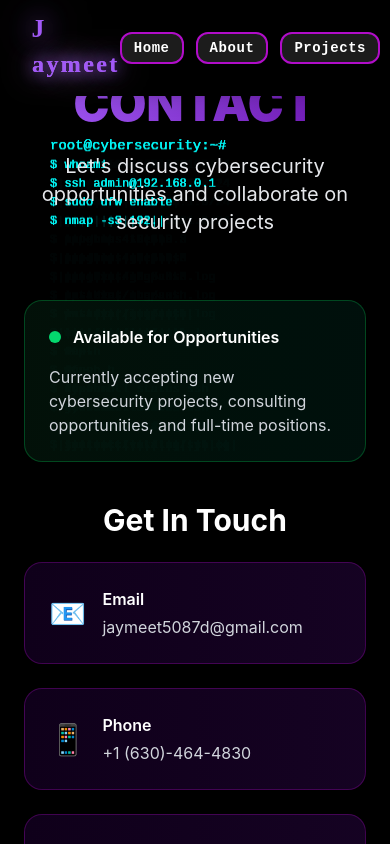
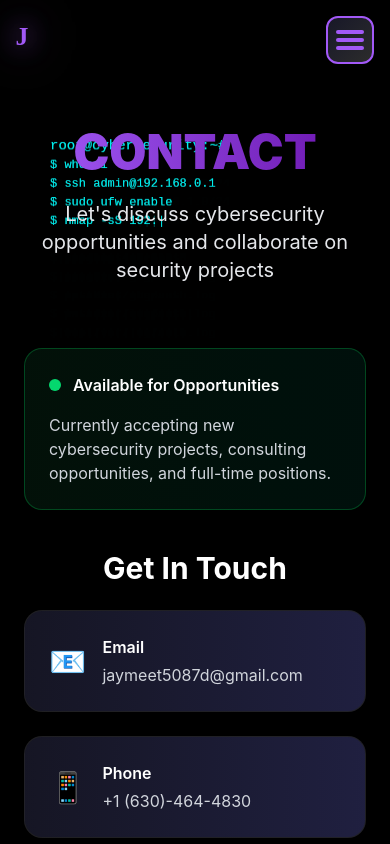
Before and after one commit to Jaymeet2003/Portfolio, a React (Vite) app: page /#/contact in a window 390 px wide. Shown: the top 844 px of the page. Built offline with nearby package versions, Linux system fonts and the light colour scheme.

Commit message:
fixes for phone

```diff
--- a/src/components/CyberBackgroundEffects.jsx
+++ b/src/components/CyberBackgroundEffects.jsx
@@ -322,7 +322,7 @@ const TerminalWindow = ({ canvasRef }) => {
 
     function drawTerminal() {
       // Terminal background
-      ctx.fillStyle = 'rgba(0, 0, 0, 0.01)';
+      ctx.fillStyle = 'rgba(0, 0, 0, 0.35)'; // Even darker background
       ctx.fillRect(terminalX - 10, terminalY - 30, 600, 400);
 
       // Remove Terminal border
--- a/src/components/Navbar.jsx
+++ b/src/components/Navbar.jsx
@@ -1,8 +1,8 @@
 import React from 'react';
-import { motion } from 'framer-motion';
+import { motion as m } from 'framer-motion';
 import { Link, useLocation } from 'react-router-dom';
 import gsap from 'gsap';
-import { useRef, useEffect } from 'react';
+import { useRef, useEffect, useState } from 'react';
 
 const navLinks = [
   { to: '/', label: 'Home' },
@@ -14,6 +14,8 @@ const navLinks = [
 export default function Navbar() {
   const location = useLocation();
   const jRef = useRef(null);
+  const [menuOpen, setMenuOpen] = useState(false);
+
   useEffect(() => {
     if (jRef.current) {
       // Continuous live effect: gentle floating, pulsing, and glow
@@ -35,7 +37,9 @@ export default function Navbar() {
         delay: 1.2,
       });
     }
-  }, []);
+    // Close menu on route change
+    setMenuOpen(false);
+  }, [location.pathname]);
   function handleJHover() {
     if (jRef.current) {
       gsap.to(jRef.current, {
@@ -59,15 +63,15 @@ export default function Navbar() {
     }
   }
   return (
-    <motion.nav
+    <m.nav
       initial={{ y: -60, opacity: 0 }}
       animate={{ y: 0, opacity: 1 }}
       transition={{ duration: 0.8, ease: 'backOut' }}
-      className="w-full flex items-center justify-between px-8 py-4 bg-[#000000] bg-opacity-100 shadow-lg fixed top-0 left-0 z-30 backdrop-blur-md"
+      className="w-full flex items-center justify-between px-4 sm:px-8 py-4 bg-[#000000] bg-opacity-100 shadow-lg fixed top-0 left-0 z-30 backdrop-blur-md"
     >
       <Link to="/" style={{ textDecoration: 'none', display: 'inline-block' }}>
-        <motion.div
-          className="text-2xl font-bold tracking-widest bg-gradient-to-r from-[#A259F7] via-[#CBA0E3] to-[#6A0DAD] bg-clip-text text-transparent"
+        <m.div
+          className="text-2xl font-bold tracking-widest bg-gradient-to-r from-[#A259F7] via-[#CBA0E3] to-[#6A0DAD] bg-clip-text text-transparent whitespace-nowrap"
           initial={{ textShadow: '0 0 0px #A259F7' }}
           animate={{
             textShadow: [
@@ -87,10 +91,51 @@ export default function Navbar() {
           >
             J
           </span>
-          aymeet
-        </motion.div>
+        </m.div>
       </Link>
-      <div className="flex gap-3 text-sm font-semibold">
+      {/* Hamburger Icon for Mobile */}
+      <m.button
+        className="sm:hidden flex flex-col justify-center items-center w-12 h-12 rounded-xl border-2 border-[#A259F7] bg-gradient-to-br from-[#181828] to-[#2C2C2C] focus:outline-none focus:ring-2 focus:ring-[#A259F7] ml-2 shadow-md relative"
+        aria-label="Open menu"
+        onClick={() => setMenuOpen(!menuOpen)}
+        whileTap={{ scale: 0.92, rotateZ: menuOpen ? -10 : 10 }}
+        whileHover={{ scale: 1.08, rotateZ: menuOpen ? 8 : -8 }}
+        animate={{
+          rotateY: menuOpen ? 20 : 0,
+          scale: menuOpen ? 1.12 : 1,
+        }}
+        transition={{ type: 'spring', stiffness: 400, damping: 30 }}
+        style={{ zIndex: 40, perspective: 400 }}
+      >
+        <m.span
+          className={`block w-7 h-1 rounded-full bg-[#A259F7] mb-1`}
+          animate={{
+            rotate: menuOpen ? 45 : 0,
+            y: menuOpen ? 8 : 0,
+            scaleX: menuOpen ? 1.1 : 1,
+          }}
+          transition={{ type: 'spring', stiffness: 400, damping: 30 }}
+        />
+        <m.span
+          className={`block w-7 h-1 rounded-full bg-[#A259F7] mb-1`}
+          animate={{
+            opacity: menuOpen ? 0 : 1,
+            scaleX: menuOpen ? 0.7 : 1,
+          }}
+          transition={{ type: 'spring', stiffness: 400, damping: 30 }}
+        />
+        <m.span
+          className={`block w-7 h-1 rounded-full bg-[#A259F7]`}
+          animate={{
+            rotate: menuOpen ? -45 : 0,
+            y: menuOpen ? -8 : 0,
+            scaleX: menuOpen ? 1.1 : 1,
+          }}
+          transition={{ type: 'spring', stiffness: 400, damping: 30 }}
+        />
+      </m.button>
+      {/* Nav Links */}
+      <div className="hidden sm:flex gap-3 text-sm font-semibold">
         {navLinks.map(link => {
           const isActive = location.pathname === link.to;
           return (
@@ -100,7 +145,7 @@ export default function Navbar() {
               className={isActive ? 'block' : 'block'}
               style={{ textDecoration: 'none' }}
             >
-              <motion.div
+              <m.div
                 whileHover={{
                   scale: 1.08,
                   boxShadow: '0 0 12px 2px #B10DC9, 0 0 24px 4px #CBA0E3',
@@ -137,11 +182,67 @@ export default function Navbar() {
                 <span className="w-full h-full text-center flex items-center justify-center">
                   {link.label}
                 </span>
-              </motion.div>
+              </m.div>
             </Link>
           );
         })}
       </div>
-    </motion.nav>
+      {/* Mobile Dropdown Menu */}
+      {menuOpen && (
+          <m.div className="sm:hidden fixed right-0 w-44 max-w-[95vw] mr-2 bg-[#181828] bg-opacity-95 shadow-2xl border-t-2 border-[#A259F7] flex flex-col items-center gap-1 py-3 z-30 animate-fadeInDown rounded-l-2xl mt-[3px]" style={{ top: '4.25rem' }}>
+          {navLinks.map(link => {
+            const isActive = location.pathname === link.to;
+            return (
+              <Link
+                key={link.to}
+                to={link.to}
+                className="w-full"
+                style={{ textDecoration: 'none' }}
+                onClick={() => setMenuOpen(false)}
+              >
+                <m.div
+                  whileHover={{
+                    scale: 1.08,
+                    boxShadow: '0 0 8px 1px #B10DC9, 0 0 16px 2px #CBA0E3',
+                    borderColor: '#B10DC9',
+                    background: isActive ? 'rgba(75,0,130,0.10)' : 'rgba(44,44,44,0.65)',
+                    color: isActive ? '#A259F7' : '#fff',
+                  }}
+                  transition={{ type: 'spring', stiffness: 1200, damping: 30, duration: 0.08 }}
+                  className={
+                    'w-11/12 mx-auto mb-1 transition-all duration-75 px-2 py-2 border-2 font-bold select-none shadow-none text-base ' +
+                    (isActive
+                      ? 'bg-[rgba(75,0,130,0.10)] border-[#B10DC9] text-[#A259F7]'
+                      : 'bg-[rgba(44,44,44,0.65)] text-white border-[#B10DC9]')
+                  }
+                  style={{
+                    boxShadow: 'none',
+                    background: isActive ? 'rgba(75,0,130,0.10)' : 'rgba(44,44,44,0.65)',
+                    borderColor: '#B10DC9',
+                    borderRadius: 12,
+                    borderWidth: 2,
+                    fontFamily: 'monospace',
+                    color: isActive ? '#A259F7' : '#fff',
+                    minWidth: 80,
+                    minHeight: 36,
+                    fontSize: 15,
+                    letterSpacing: '0.04em',
+                    WebkitBackdropFilter: 'blur(8px)',
+                    backdropFilter: 'blur(8px)',
+                    padding: '0.25rem 0.75rem',
+                    transition: 'background 75ms, color 75ms, border-color 75ms',
+                    cursor: 'pointer',
+                  }}
+                >
+                  <span className="w-full h-full text-center flex items-center justify-center">
+                    {link.label}
+                  </span>
+                </m.div>
+              </Link>
+            );
+          })}
+        </m.div>
+      )}
+    </m.nav>
   );
 }
--- a/src/pages/About.jsx
+++ b/src/pages/About.jsx
@@ -7,7 +7,7 @@ export default function About() {
   return (
     <>
       <CyberBackgroundEffects effect="cornerWaveAR" className="absolute top-0 left-0 w-[100vw] min-h-[100%] h-[100%] z-[-1]" />
-      <section className="relative min-h-screen py-20 px-6 overflow-hidden">
+      <section className="relative min-h-screen py-20 px-6 overflow-hidden pt-32 sm:pt-20">
         <div className="relative z-10 max-w-6xl mx-auto">
           <motion.div className="text-center mb-16">
             <motion.h1
--- a/src/pages/Contact.jsx
+++ b/src/pages/Contact.jsx
@@ -158,7 +158,7 @@ export default function Contact() {
   return (
     <>
       <motion.section
-        className="relative min-h-screen py-20 px-6 overflow-hidden bg-transparent"
+        className="relative min-h-screen py-20 px-6 overflow-hidden bg-transparent pt-32 sm:pt-20"
         initial="hidden"
         animate="visible"
         variants={containerVariants}
@@ -217,7 +217,9 @@ export default function Contact() {
                     <motion.a
                       key={index}
                       href={info.link}
-                      className="contact-element group flex items-center p-6 bg-gradient-to-r from-[#4B0082]/20 to-[#6A0DAD]/20 rounded-2xl border border-[#B10DC9]/30 hover:border-[#A259F7]/50 transition-all duration-300"
+                      className="contact-element group flex items-center p-6 rounded-2xl border transition-all duration-300
+                        bg-gradient-to-r from-[#181828]/90 to-[#232347]/90 border-[#222]/80
+                        sm:bg-gradient-to-r sm:from-[#4B0082]/20 sm:to-[#6A0DAD]/20 sm:border-[#B10DC9]/30 sm:hover:border-[#A259F7]/50"
                       whileHover={{
                         scale: 1.04,
                         rotateY: 8,
@@ -253,7 +255,9 @@ export default function Contact() {
               <h2 className="text-3xl font-bold text-white mb-6 text-center">Send Message</h2>
               <motion.div
                 variants={itemVariants}
-                className="space-y-6 p-6 bg-gradient-to-r from-[#4B0082]/20 to-[#6A0DAD]/20 rounded-2xl border border-[#B10DC9]/30 shadow-lg w-full"
+                className="space-y-6 p-6 rounded-2xl border shadow-lg w-full
+                  bg-gradient-to-r from-[#181828]/90 to-[#232347]/90 border-[#222]/80
+                  sm:bg-gradient-to-r sm:from-[#4B0082]/20 sm:to-[#6A0DAD]/20 sm:border-[#B10DC9]/30"
                 whileHover={{
                   scale: 1.04,
                   rotateY: 8,
--- a/src/pages/Home.jsx
+++ b/src/pages/Home.jsx
@@ -44,7 +44,7 @@ export default function Home() {
     };
   }
   return (
-    <section className="relative min-h-screen flex flex-col items-center justify-center px-4 py-20">
+    <section className="relative min-h-screen flex flex-col items-center justify-center px-4 py-20 pt-32 sm:pt-20">
       <div className="max-w-3xl w-full flex flex-col items-center text-center z-10">
         <motion.h1
           className="text-4xl sm:text-6xl font-bold mb-6 tracking-tight text-white"
--- a/src/pages/Projects.jsx
+++ b/src/pages/Projects.jsx
@@ -145,7 +145,7 @@ export default function Projects() {
     <>
       <CyberBackgroundEffects effect="neural" className="cyber-effect" />
       <motion.section
-        className="relative min-h-screen py-20 px-6 overflow-hidden"
+        className="relative min-h-screen py-20 px-6 overflow-hidden pt-32 sm:pt-20"
         initial="hidden"
         animate="visible"
         variants={containerVariants}
```
